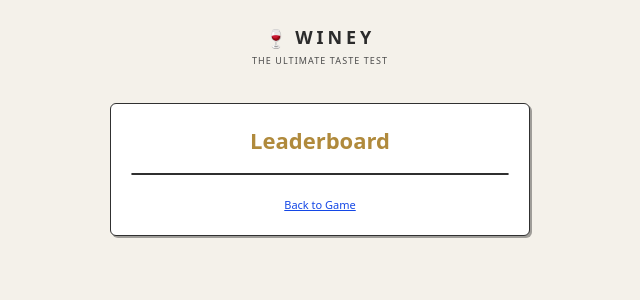
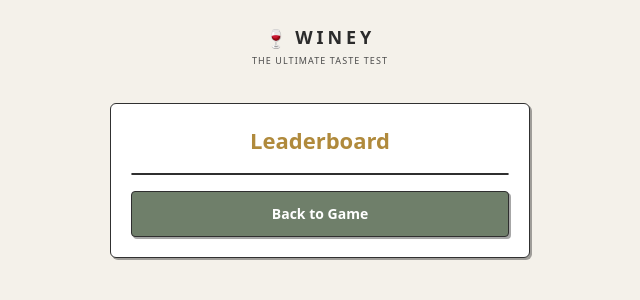
Before and after one commit to maximkali/Winey-Windsurf, a Next.js app: page /game/leaderboard in a window 1280 px wide. Shown: the top 300 px of the page, without its empty margins (320-960 px from the left). Built offline with nearby package versions, Linux system fonts and the light colour scheme.

Commit message:
Make Back to Game button green and reorder

```diff
--- a/src/app/game/leaderboard/page.tsx
+++ b/src/app/game/leaderboard/page.tsx
@@ -7,6 +7,7 @@ import { useUrlBackedIdentity } from '@/utils/hooks';
 import { WineyCard } from '@/components/winey/WineyCard';
 import { WineyShell } from '@/components/winey/WineyShell';
 import { WineyTitle } from '@/components/winey/Typography';
+import { Button } from '@/components/ui/button';
 
 type Leaderboard = {
   gameCode: string;
@@ -120,14 +121,23 @@ export default function LeaderboardPage() {
               ))}
             </div>
 
+            <div className="mt-4 space-y-3">
+              {data?.status !== 'finished' ? (
+                <Button variant="outline" className="w-full py-3" onClick={onBackToGame}>
+                  Back to Game
+                </Button>
+              ) : null}
+
               {data?.isHost ? (
-              <div className="mt-4 text-center">
+                <div className="text-center">
                   <button
                     type="button"
                     onClick={() => {
                       if (!gameCode) return;
                       const from = `/game/leaderboard${qs ? `?${qs}` : ''}`;
-                    router.push(qs ? `/game/manage-players?${qs}&from=${encodeURIComponent(from)}` : `/game/manage-players?from=${encodeURIComponent(from)}`);
+                      router.push(
+                        qs ? `/game/manage-players?${qs}&from=${encodeURIComponent(from)}` : `/game/manage-players?from=${encodeURIComponent(from)}`
+                      );
                     }}
                     className="text-[11px] text-blue-700 underline"
                   >
@@ -135,16 +145,7 @@ export default function LeaderboardPage() {
                   </button>
                 </div>
               ) : null}
-
-            {data?.status !== 'finished' ? (
-              <div className="mt-4">
-                <div className="text-center">
-                  <button type="button" onClick={onBackToGame} className="text-[11px] text-blue-700 underline">
-                    Back to Game
-                  </button>
             </div>
-              </div>
-            ) : null}
           </WineyCard>
         </div>
       </main>
--- a/src/app/game/manage-players/page.tsx
+++ b/src/app/game/manage-players/page.tsx
@@ -7,6 +7,7 @@ import { WineyCard } from '@/components/winey/WineyCard';
 import { WineyShell } from '@/components/winey/WineyShell';
 import { ConfirmModal } from '@/components/winey/ConfirmModal';
 import { WineyTitle } from '@/components/winey/Typography';
+import { Button } from '@/components/ui/button';
 import { apiFetch } from '@/lib/api';
 import { useUrlBackedIdentity } from '@/utils/hooks';
 
@@ -315,11 +316,9 @@ export default function ManagePlayersPage() {
             </div>
 
             <div className="mt-2">
-              <div className="text-center">
-                <button type="button" onClick={onBackToGame} className="text-[11px] text-blue-700 underline">
-                  Back to Game
-                </button>
-              </div>
+              <Button variant="outline" className="w-full py-3" onClick={onBackToGame}>
+                Back to Game
+              </Button>
             </div>
           </WineyCard>
         </div>
```
Lines whose indentation alone changed are shown as unchanged.
